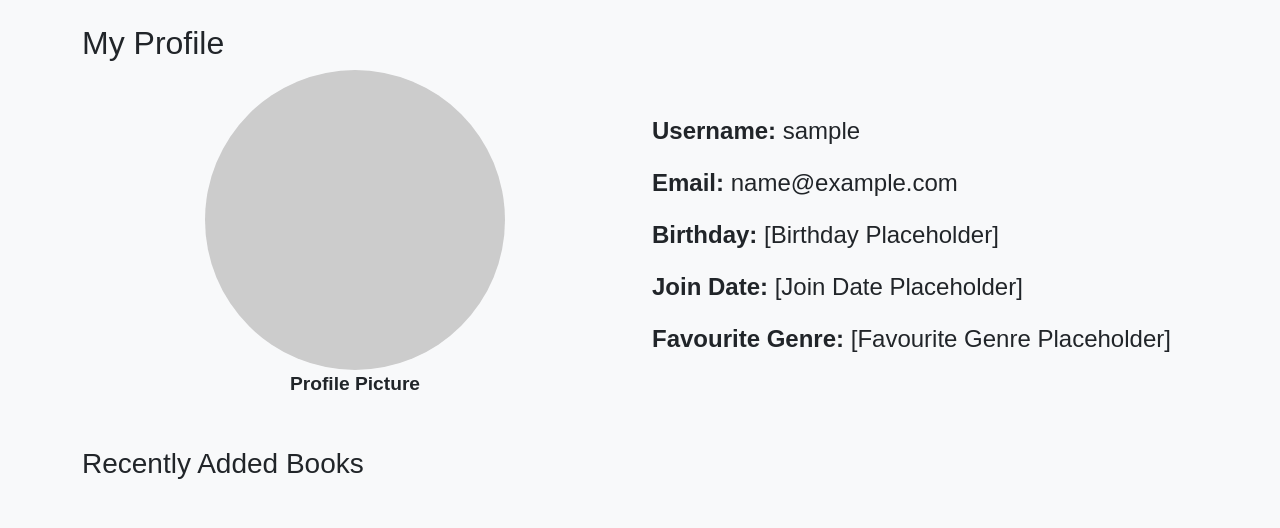
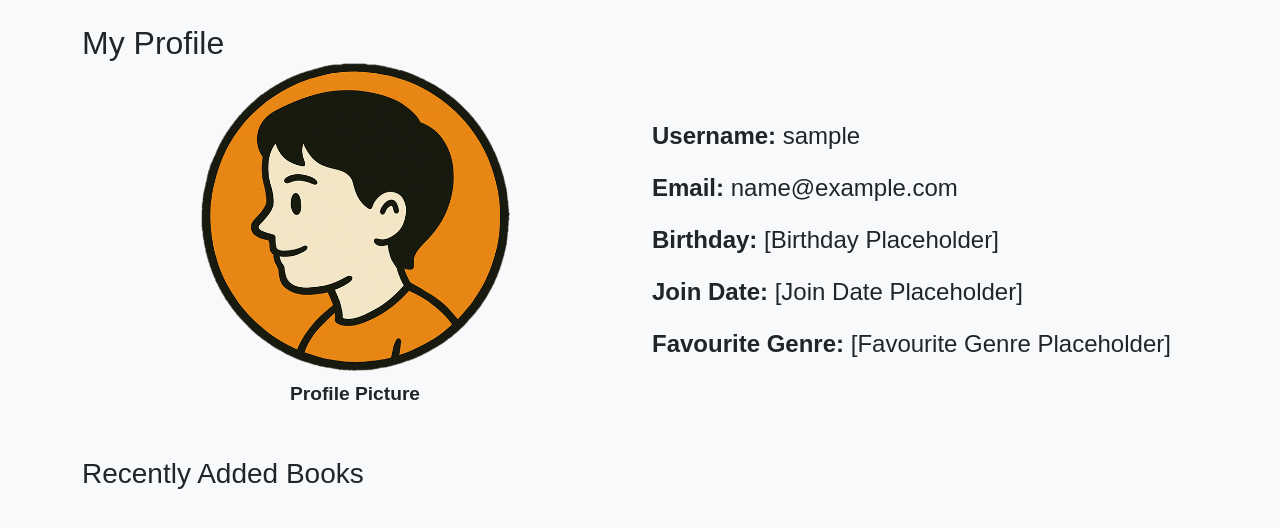
Before and after one commit to ZenFlamex/CITS3403-Group-36, a Flask app: page /profile in a window 1280 px wide. Shown: the part 56-584 px from the top of the page. Run offline with Flask 3, Linux system fonts and the light colour scheme; the visitor is signed in with stand-in values (Sample User, id 1); data that the repository does not hold is empty.

Commit message:
Added default profile picture & implemented function to change profile picture

```diff
--- a/app/templates/profile.html
+++ b/app/templates/profile.html
@@ -6,8 +6,43 @@
 <div class="row" style="align-items: center;">
     <div class="col-md-6 text-center">
         <div style="width: 300px; height: 300px; background-color: #ccc; border-radius: 50%; margin: 0 auto;">
+            <div style="position: relative; width: 100%; height: 100%;">
+                <img src="{{ url_for('static', filename='images/default_pfp.png') }}" alt="Profile Picture" class="img-fluid rounded-circle profile-picture" style="width: 100%; height: 100%; object-fit: cover; transform: scale(1.05);">
+                <input type="file" id="profilePictureInput" style="display: none;" accept="image/*">
+            </div>
+
+            <script>
+                document.addEventListener('DOMContentLoaded', function () {
+                    const profilePicture = document.querySelector('.profile-picture');
+                    const fileInput = document.getElementById('profilePictureInput');
+
+                    // Add hover effect
+                    profilePicture.addEventListener('mouseover', function () {
+                        profilePicture.style.filter = 'brightness(0.8)';
+                    });
+
+                    profilePicture.addEventListener('mouseout', function () {
+                        profilePicture.style.filter = 'none';
+                    });
+
+                    // Add click event to upload a new profile picture
+                    profilePicture.addEventListener('click', function () {
+                        fileInput.click();
+                    });
+
+                    fileInput.addEventListener('change', function () {
+                        if (fileInput.files && fileInput.files[0]) {
+                            const reader = new FileReader();
+                            reader.onload = function (e) {
+                                profilePicture.src = e.target.result;
+                            };
+                            reader.readAsDataURL(fileInput.files[0]);
+                        }
+                    });
+                });
+            </script>
         </div>
-        <p style="font-size: 1.2rem; font-weight: bold;">Profile Picture</p>
+        <p style="font-size: 1.2rem; font-weight: bold; margin-top: 10px;">Profile Picture</p>
     </div>
     <div class="col-md-6">
         <p style="font-size: 1.5rem;"><strong>Username:</strong> {{ username }}</p>
```
Also changed, not shown: app/static/images/default_pfp.png (added).
